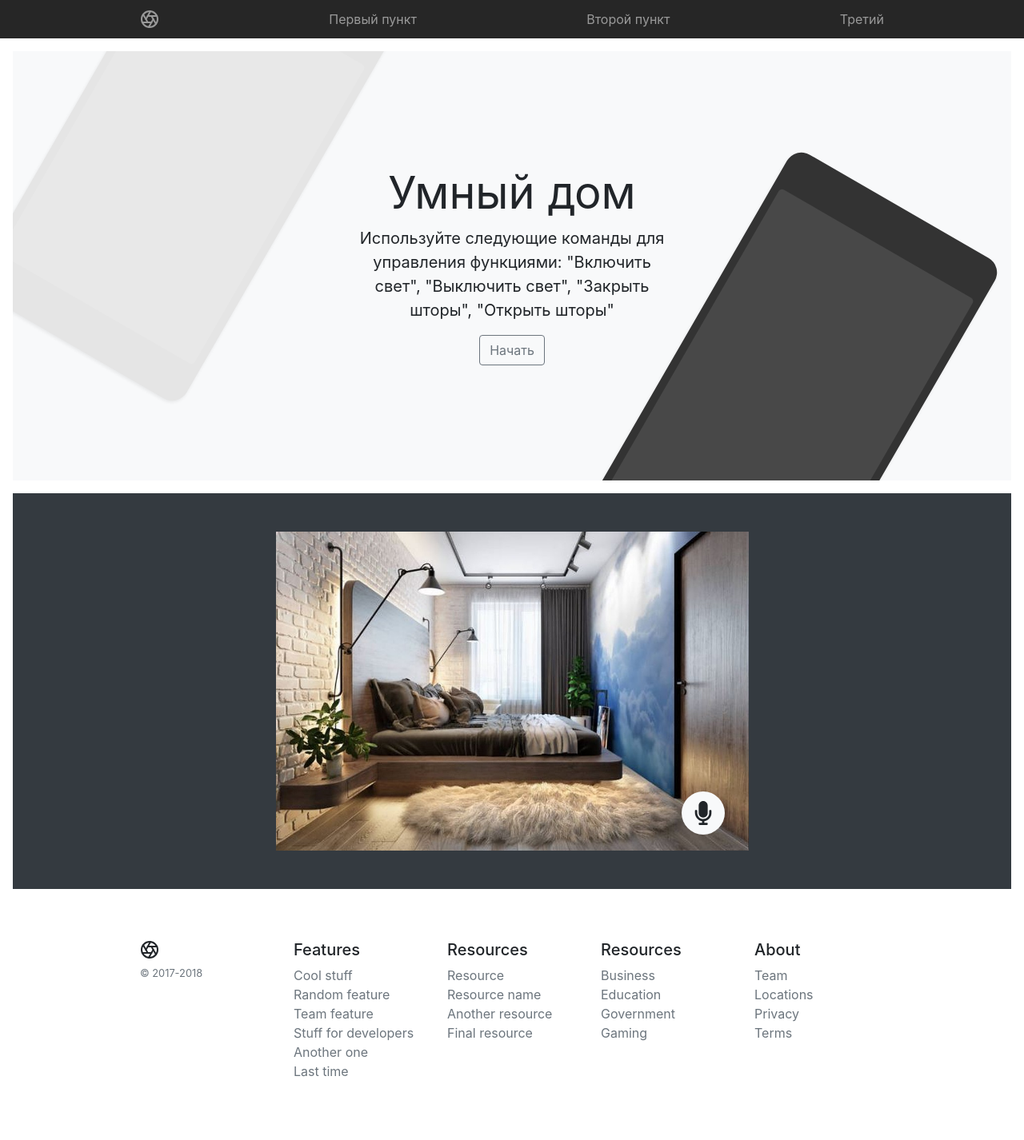
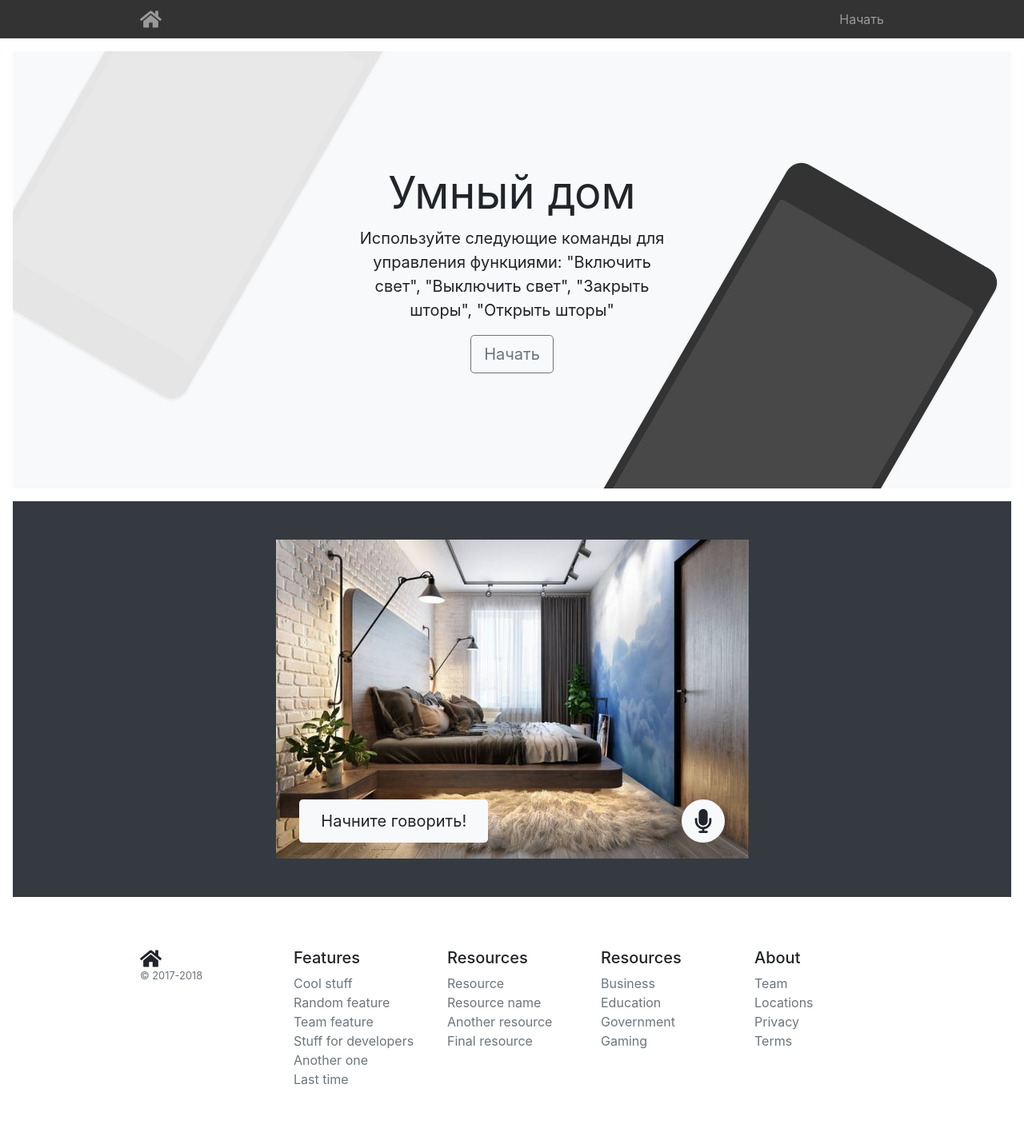
Before and after one commit to metry/speech_pages, a PHP site: page / in a window 1280 px wide. Shown: the whole page at 80% size. Before the commit the page ends 1347 px from the top, so only its background shows below. Run offline with PHP 8.4, Linux system fonts and the light colour scheme.

Commit message:
add styles and results block

```diff
--- a/css/product.css
+++ b/css/product.css
@@ -7,7 +7,7 @@
  */
 
 .site-header {
-  background-color: rgba(0, 0, 0, .85);
+  background-color: rgba(0, 0, 0, .8);
   -webkit-backdrop-filter: saturate(180%) blur(20px);
   backdrop-filter: saturate(180%) blur(20px);
 }
@@ -111,3 +111,16 @@
 .microphone:hover {
 	color: #999;
 }
+
+.results {
+	text-align: center;
+	background-color: #F8F9FA;
+	font-size: 20px;
+	padding: 12px;
+	width: 40%;
+    border-radius: .3rem;
+	position: absolute;
+	bottom: 5%;
+	left: 5%;
+	z-index: 10;
+}
--- a/index.html
+++ b/index.html
@@ -5,15 +5,9 @@
     <meta charset="utf-8">
     <meta name="viewport" content="width=device-width, initial-scale=1, shrink-to-fit=no">
     <meta name="description" content="">
-    <meta name="author" content="">
     <link rel="icon" href="favicon.ico">
-
     <title>Голосовое управление</title>
-
-    <!-- Bootstrap core CSS -->
     <link href="css/bootstrap.min.css" rel="stylesheet">
-
-    <!-- Custom styles for this template -->
     <link href="css/product.css" rel="stylesheet">
   </head>
 
@@ -21,12 +15,12 @@
 
     <nav class="site-header sticky-top py-1">
       <div class="container d-flex flex-column flex-md-row justify-content-between">
-        <a class="py-2" href="#">
-          <svg xmlns="http://www.w3.org/2000/svg" width="24" height="24" viewBox="0 0 24 24" fill="none" stroke="currentColor" stroke-width="2" stroke-linecap="round" stroke-linejoin="round" class="d-block mx-auto"><circle cx="12" cy="12" r="10"></circle><line x1="14.31" y1="8" x2="20.05" y2="17.94"></line><line x1="9.69" y1="8" x2="21.17" y2="8"></line><line x1="7.38" y1="12" x2="13.12" y2="2.06"></line><line x1="9.69" y1="16" x2="3.95" y2="6.06"></line><line x1="14.31" y1="16" x2="2.83" y2="16"></line><line x1="16.62" y1="12" x2="10.88" y2="21.94"></line></svg>
+        <a class="py-2" href="/">
+          <svg class="d-block mx-auto" aria-hidden="true" height="24" role="img" xmlns="http://www.w3.org/2000/svg" viewBox="0 0 576 512"><path fill="currentColor" d="M488 312.7V456c0 13.3-10.7 24-24 24H348c-6.6 0-12-5.4-12-12V356c0-6.6-5.4-12-12-12h-72c-6.6 0-12 5.4-12 12v112c0 6.6-5.4 12-12 12H112c-13.3 0-24-10.7-24-24V312.7c0-3.6 1.6-7 4.4-9.3l188-154.8c4.4-3.6 10.8-3.6 15.3 0l188 154.8c2.7 2.3 4.3 5.7 4.3 9.3zm83.6-60.9L488 182.9V44.4c0-6.6-5.4-12-12-12h-56c-6.6 0-12 5.4-12 12V117l-89.5-73.7c-17.7-14.6-43.3-14.6-61 0L4.4 251.8c-5.1 4.2-5.8 11.8-1.6 16.9l25.5 31c4.2 5.1 11.8 5.8 16.9 1.6l235.2-193.7c4.4-3.6 10.8-3.6 15.3 0l235.2 193.7c5.1 4.2 12.7 3.5 16.9-1.6l25.5-31c4.2-5.2 3.4-12.7-1.7-16.9z"></path></svg>
         </a>
-        <a class="py-2 d-none d-md-inline-block" href="#">Первый пункт</a>
-        <a class="py-2 d-none d-md-inline-block" href="#">Второй пункт</a>
-        <a class="py-2 d-none d-md-inline-block" href="#">Третий</a>
+        <!--<a class="py-2 d-none d-md-inline-block" href="#">Концепция</a>
+        <a class="py-2 d-none d-md-inline-block" href="#">О нас</a>-->
+        <a class="py-2 d-none d-md-inline-block" href="#image" id="startMenu">Начать</a>
       </div>
     </nav>
 
@@ -34,7 +28,7 @@
       <div class="col-md-5 p-lg-5 mx-auto my-5">
         <h1 class="display-4 font-weight-normal">Умный дом</h1>
         <p class="lead font-weight-normal">Используйте следующие команды для управления функциями: "Включить свет", "Выключить свет", "Закрыть шторы", "Открыть шторы"</p>
-		<button class="btn btn-outline-secondary" id="start">Начать</button>
+		<button class="btn btn-outline-secondary btn-lg" id="start">Начать</button>
       </div>
       <div class="product-device shadow-sm d-none d-md-block"></div>
       <div class="product-device product-device-2 shadow-sm d-none d-md-block"></div>
@@ -49,6 +43,7 @@
 					<div class="microphone" id="microphone">
 						<svg aria-hidden="true"  width="30" height="30" data-prefix="fas" data-icon="microphone" class="svg-inline--fa fa-microphone fa-w-11" role="img" xmlns="http://www.w3.org/2000/svg" viewBox="0 0 352 512"><path fill="currentColor" d="M176 352c53.02 0 96-42.98 96-96V96c0-53.02-42.98-96-96-96S80 42.98 80 96v160c0 53.02 42.98 96 96 96zm160-160h-16c-8.84 0-16 7.16-16 16v48c0 74.8-64.49 134.82-140.79 127.38C96.71 376.89 48 317.11 48 250.3V208c0-8.84-7.16-16-16-16H16c-8.84 0-16 7.16-16 16v40.16c0 89.64 63.97 169.55 152 181.69V464H96c-8.84 0-16 7.16-16 16v16c0 8.84 7.16 16 16 16h160c8.84 0 16-7.16 16-16v-16c0-8.84-7.16-16-16-16h-56v-33.77C285.71 418.47 352 344.9 352 256v-48c0-8.84-7.16-16-16-16z"></path></svg>
 					</div>
+					<div class="results" id="results">Начните говорить!</div>
 
 				</div>
 		</div>
@@ -57,7 +52,7 @@
     <footer class="container py-5">
       <div class="row">
         <div class="col-12 col-md">
-          <svg xmlns="http://www.w3.org/2000/svg" width="24" height="24" viewBox="0 0 24 24" fill="none" stroke="currentColor" stroke-width="2" stroke-linecap="round" stroke-linejoin="round" class="d-block mb-2"><circle cx="12" cy="12" r="10"></circle><line x1="14.31" y1="8" x2="20.05" y2="17.94"></line><line x1="9.69" y1="8" x2="21.17" y2="8"></line><line x1="7.38" y1="12" x2="13.12" y2="2.06"></line><line x1="9.69" y1="16" x2="3.95" y2="6.06"></line><line x1="14.31" y1="16" x2="2.83" y2="16"></line><line x1="16.62" y1="12" x2="10.88" y2="21.94"></line></svg>
+			<svg aria-hidden="true" height="24" role="img" xmlns="http://www.w3.org/2000/svg" viewBox="0 0 576 512"><path fill="currentColor" d="M488 312.7V456c0 13.3-10.7 24-24 24H348c-6.6 0-12-5.4-12-12V356c0-6.6-5.4-12-12-12h-72c-6.6 0-12 5.4-12 12v112c0 6.6-5.4 12-12 12H112c-13.3 0-24-10.7-24-24V312.7c0-3.6 1.6-7 4.4-9.3l188-154.8c4.4-3.6 10.8-3.6 15.3 0l188 154.8c2.7 2.3 4.3 5.7 4.3 9.3zm83.6-60.9L488 182.9V44.4c0-6.6-5.4-12-12-12h-56c-6.6 0-12 5.4-12 12V117l-89.5-73.7c-17.7-14.6-43.3-14.6-61 0L4.4 251.8c-5.1 4.2-5.8 11.8-1.6 16.9l25.5 31c4.2 5.1 11.8 5.8 16.9 1.6l235.2-193.7c4.4-3.6 10.8-3.6 15.3 0l235.2 193.7c5.1 4.2 12.7 3.5 16.9-1.6l25.5-31c4.2-5.2 3.4-12.7-1.7-16.9z"></path></svg>
           <small class="d-block mb-3 text-muted">&copy; 2017-2018</small>
         </div>
         <div class="col-6 col-md">
@@ -101,10 +96,6 @@
       </div>
     </footer>
 
-
-    <!-- Bootstrap core JavaScript
-    ================================================== -->
-    <!-- Placed at the end of the document so the pages load faster -->
     <script
   src="https://code.jquery.com/jquery-3.3.1.min.js"
   integrity="sha256-FgpCb/KJQlLNfOu91ta32o/NMZxltwRo8QtmkMRdAu8="
--- a/js/script.js
+++ b/js/script.js
@@ -15,40 +15,35 @@ function control(name) {
 }
 
 var recognizer = new webkitSpeechRecognition();
-
 // Ставим опцию, чтобы распознавание началось ещё до того, как пользователь закончит говорить
 recognizer.interimResults = true;
-
 // Какой язык будем распознавать?
 recognizer.lang = 'ru-Ru';
-
 // Используем колбек для обработки результатов
 recognizer.onresult = function (event) {
+	var result = document.getElementById("results");
+
 	var result = event.results[event.resultIndex];
 	if (result.isFinal) {
 	  console.log('Вы сказали: ' + result[0].transcript);
+	  result.innerHTML = result[0].transcript;
 	  control(result[0].transcript);
 	} else {
 	  console.log('Промежуточный результат: ', result[0].transcript);
+	  result.innerHTML = result[0].transcript + '...';
 	}
 };
-
-var synth = window.speechSynthesis;
-var utterance = new SpeechSynthesisUtterance('How about we say this now? This is quite a long sentence to say.');
-
-function stop () {
-	synth.pause();
-}
 
 function start () {
 	recognizer.start();
 }
 
 $( document ).ready(function() {
-    $("#start").on( "click", function() {
+    $("#start, #startMenu").on( "click", function() {
 		$('html, body').animate({
         scrollTop: $("#image").offset().top
 		}, 2000);
+		return false;
 	});
 
 	$("#microphone").on( "click", function() {
```
Lines whose indentation alone changed are shown as unchanged.
